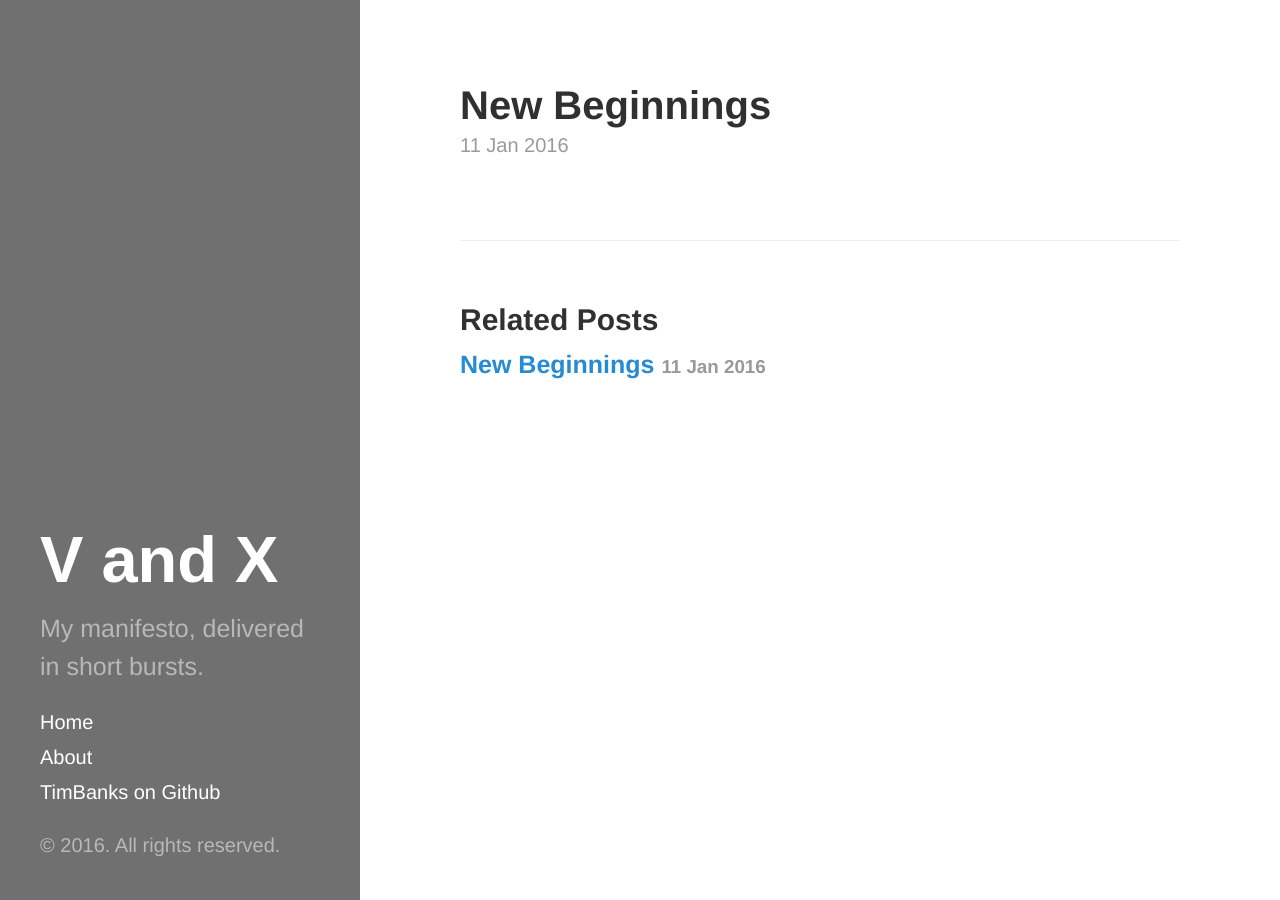
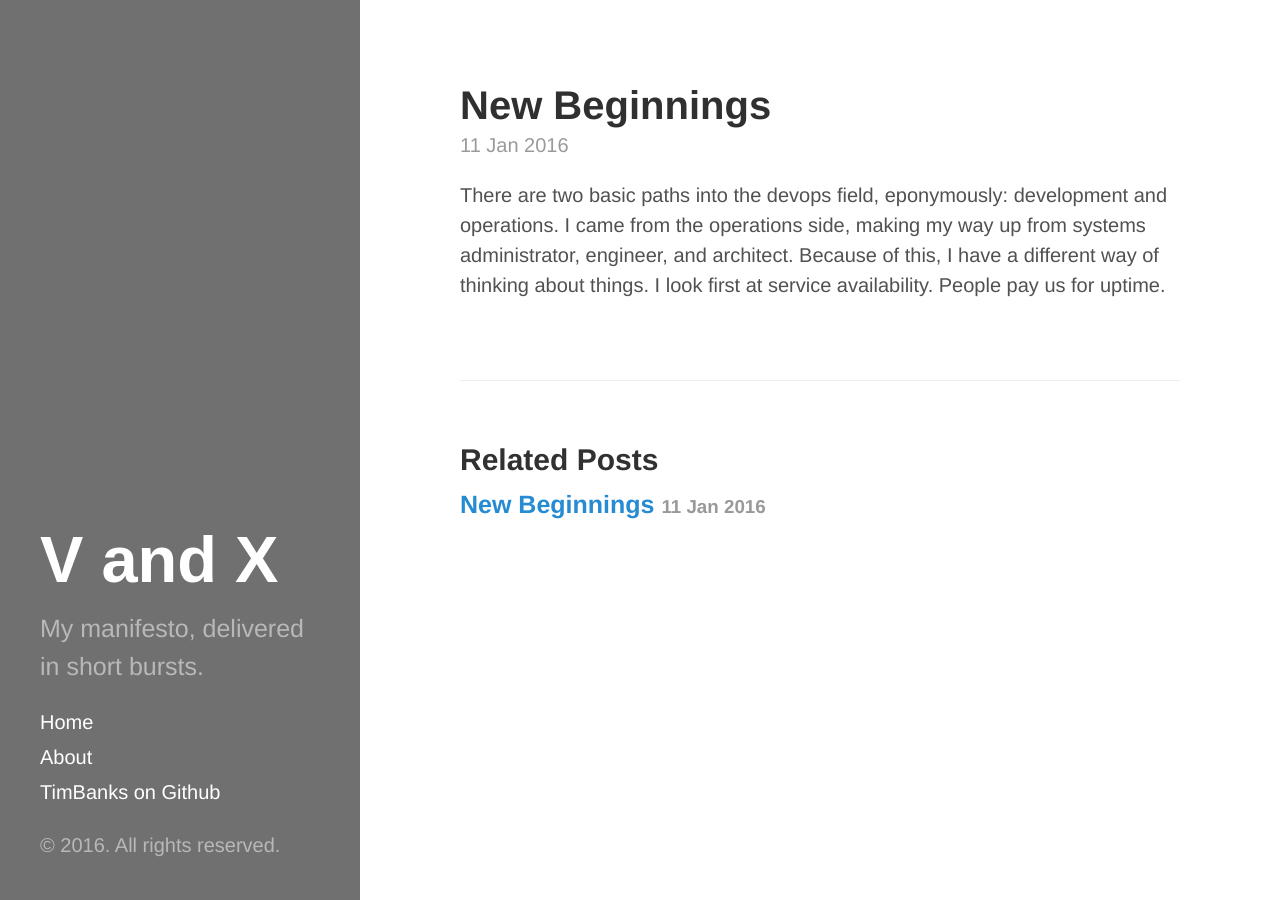
Before and after one commit to TimBanks/blog, a Jekyll site: the page built from _posts/2016-01-19-ops-as-a-way.md, in a window 1280 px wide. Built offline with Jekyll 4.4.1, drawn with Linux system fonts in a browser that asks for light colours.

Commit message:
layout changes

```diff
--- a/_posts/2016-01-19-ops-as-a-way.md
+++ b/_posts/2016-01-19-ops-as-a-way.md
@@ -4,3 +4,4 @@ title:  "New Beginnings"
 date:   2016-01-12 00:20:00 +0600
 categories: social introspection
 ---
+There are two basic paths into the devops field, eponymously: development and operations. I came from the operations side, making my way up from systems administrator, engineer, and architect. Because of this, I have a different way of thinking about things. I look first at service availability. People pay us for uptime.
```
Also changed, not shown: post_detail.html (added).
